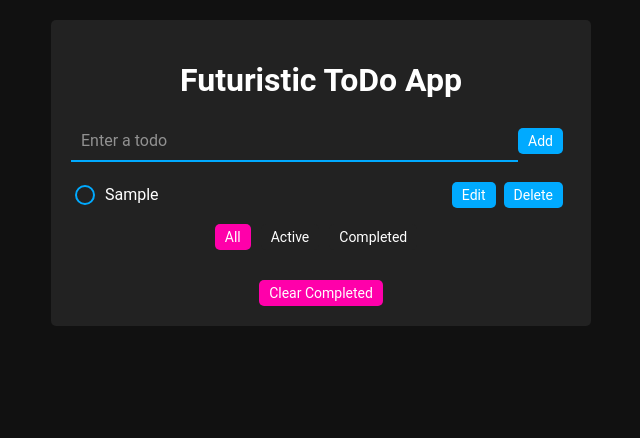
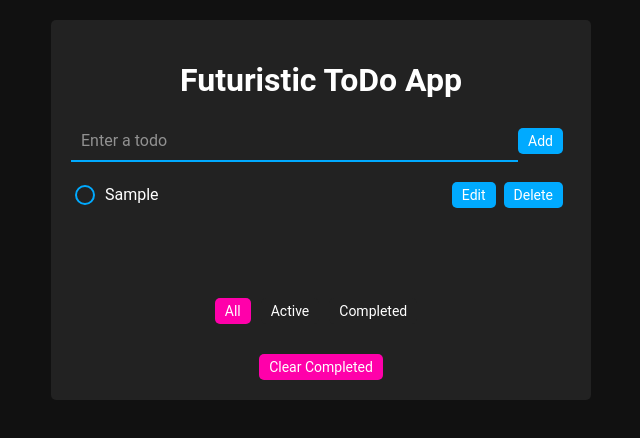
Before and after one commit to feshalnaguji/simple-react-to-do-app, a React (Create React App) app: page / in a window 1280 px wide. Both pictures are taken after typing "Sample" into the empty fields and a click on the button "Add". Shown: the top 438 px of the page, without its empty margins (319-959 px from the left). Built offline with nearby package versions, Linux system fonts and the light colour scheme.

Commit message:
Added drag and drop todo list items functionality

```diff
--- a/package.json
+++ b/package.json
@@ -7,6 +7,7 @@
     "@testing-library/react": "^13.4.0",
     "@testing-library/user-event": "^13.5.0",
     "react": "^18.2.0",
+    "react-beautiful-dnd": "^13.1.1",
     "react-dom": "^18.2.0",
     "react-scripts": "5.0.1",
     "web-vitals": "^2.1.4"
--- a/src/App.css
+++ b/src/App.css
@@ -71,12 +71,18 @@ button:active {
 ul.todo-list {
   list-style-type: none;
   padding: 0;
+  min-height: 100px;
 }
 
 .todo-item {
   display: flex;
   align-items: center;
   margin-bottom: 10px;
+  transition: background-color 0.2s ease;
+}
+
+.todo-item:hover {
+  background-color: rgba(255, 255, 255, 0.1);
 }
 
 .todo-item input[type="checkbox"] {
--- a/src/App.js
+++ b/src/App.js
@@ -1,4 +1,5 @@
 import React, { useState, useEffect } from "react";
+import { DragDropContext, Droppable, Draggable } from "react-beautiful-dnd";
 import "./App.css";
 
 const App = () => {
@@ -16,10 +17,18 @@ const App = () => {
     }
   }, []);
 
-  // // Save todos to local storage whenever todos state changes
-  // useEffect(() => {
-  //   localStorage.setItem("todos", JSON.stringify(todos));
-  // }, [todos]);
+  const handleDragEnd = (result) => {
+    if (!result.destination) {
+      return;
+    }
+
+    const updatedTodos = Array.from(todos);
+    const [movedTodo] = updatedTodos.splice(result.source.index, 1);
+    updatedTodos.splice(result.destination.index, 0, movedTodo);
+
+    setTodos(updatedTodos);
+    localStorage.setItem("todos", JSON.stringify(updatedTodos));
+  };
 
   const handleInputChange = (e) => {
     setInputValue(e.target.value);
@@ -103,9 +112,27 @@ const App = () => {
         />
         <button onClick={handleAddTodo}>Add</button>
       </div>
-      <ul className="todo-list">
+      <DragDropContext onDragEnd={handleDragEnd}>
+        <Droppable droppableId="todo-list">
+          {(provided) => (
+            <ul
+              className="todo-list"
+              ref={provided.innerRef}
+              {...provided.droppableProps}
+            >
               {todos.filter(filterTodos).map((todo, index) => (
-          <li key={index} className="todo-item">
+                <Draggable
+                  key={index}
+                  draggableId={`todo-${index}`}
+                  index={index}
+                >
+                  {(provided) => (
+                    <li
+                      ref={provided.innerRef}
+                      {...provided.draggableProps}
+                      {...provided.dragHandleProps}
+                      className="todo-item"
+                    >
                       <input
                         type="checkbox"
                         checked={todo.completed}
@@ -127,16 +154,28 @@ const App = () => {
                       )}
                       {editIndex === index ? (
                         <>
-                <button onClick={() => handleSaveTodo(index)}>Save</button>
+                          <button onClick={() => handleSaveTodo(index)}>
+                            Save
+                          </button>
                           <button onClick={handleCancelEdit}>Cancel</button>
                         </>
                       ) : (
-              <button onClick={() => handleEditTodo(index)}>Edit</button>
+                        <button onClick={() => handleEditTodo(index)}>
+                          Edit
+                        </button>
                       )}
-            <button onClick={() => handleDeleteTodo(index)}>Delete</button>
+                      <button onClick={() => handleDeleteTodo(index)}>
+                        Delete
+                      </button>
                     </li>
+                  )}
+                </Draggable>
               ))}
+              {provided.placeholder}
             </ul>
+          )}
+        </Droppable>
+      </DragDropContext>
       <div className="filter-buttons">
         <button
           className={filter === "all" ? "active" : ""}
--- a/src/index.js
+++ b/src/index.js
@@ -4,7 +4,7 @@ import App from "./App";
 
 const root = ReactDOM.createRoot(document.getElementById("root"));
 root.render(
-  <React.StrictMode>
-    <App />
-  </React.StrictMode>
+  // <React.StrictMode>
+  <App />
+  // </React.StrictMode>
 );
```
Also changed, not shown: 1 other file (tests, documents, lock files or other folders). Lines whose indentation alone changed are shown as unchanged.
